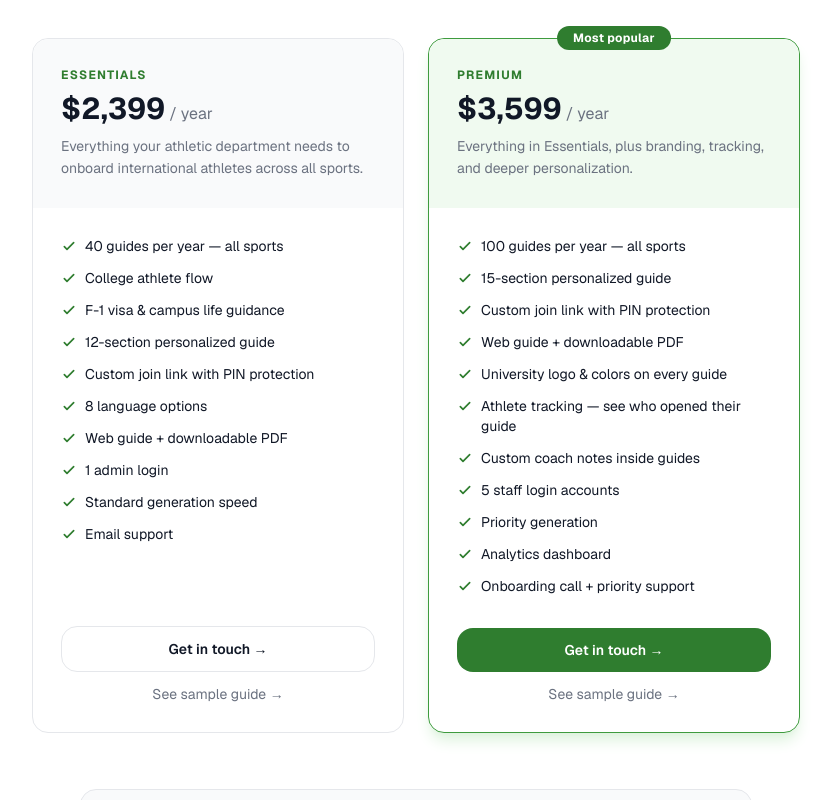
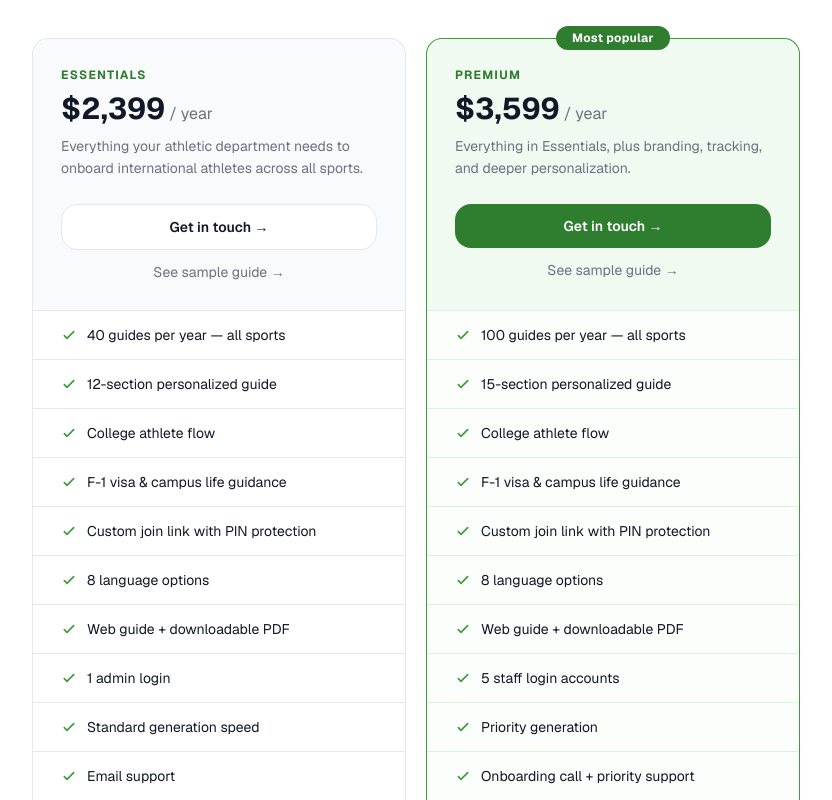
Before and after one commit to cinfantecontact-cell/settlyou, a Next.js app: page /pricing in a window 1280 px wide. Shown: the part 340-1140 px from the top of the page, without its empty margins (224-1056 px from the left). Built offline with nearby package versions, Linux system fonts and the light colour scheme.

Commit message:
Redesign pricing cards as aligned comparison layout

```diff
--- a/app/pricing/page.js
+++ b/app/pricing/page.js
@@ -1,65 +1,20 @@
 import ScrollReveal from "../_components/ScrollReveal";
-
-const COLLEGE_PLANS = [
-  {
-    name: "Essentials",
-    price: "$2,399",
-    description: "Everything your athletic department needs to onboard international athletes across all sports.",
-    highlight: false,
-    demo: "/report/sample-college-essentials",
-    features: [
-      "40 guides per year — all sports",
-      "College athlete flow",
-      "F-1 visa & campus life guidance",
-      "12-section personalized guide",
-      "Custom join link with PIN protection",
-      "8 language options",
-      "Web guide + downloadable PDF",
-      "1 admin login",
-      "Standard generation speed",
-      "Email support",
-    ],
-  },
-  {
-    name: "Premium",
-    price: "$3,599",
-    description: "Everything in Essentials, plus branding, tracking, and deeper personalization.",
-    highlight: true,
-    demo: "/report/sample-college",
-    features: [
-      "100 guides per year — all sports",
-      "15-section personalized guide",
-      "Custom join link with PIN protection",
-      "Web guide + downloadable PDF",
-      "University logo & colors on every guide",
-      "Athlete tracking — see who opened their guide",
-      "Custom coach notes inside guides",
-      "5 staff login accounts",
-      "Priority generation",
-      "Analytics dashboard",
-      "Onboarding call + priority support",
-    ],
-  },
-];
 
 const STATS = [
   {
     number: "~$60",
     label: "per guide with Settlyou Essentials",
     comparison: "vs. $1,500–$3,000 per athlete at relocation firms",
-    accent: "brand",
   },
   {
     number: "10–15 hrs",
     label: "of staff time saved per athlete",
     comparison: "$300–$750 in labor costs eliminated",
-    accent: "brand",
   },
   {
     number: "3–6 mo",
     label: "faster path to peak performance",
     comparison: "Athletes with proper relocation support adapt significantly faster (Journal of Sports Sciences)",
-    accent: "brand",
   },
 ];
 
@@ -71,65 +26,93 @@ const COMPARISON_ROWS = [
   { label: "Available instantly",    firm: "No",             staff: "No",           settl: "Yes" },
 ];
 
-function Check() {
+// Unified feature rows — null means not included in that plan
+const FEATURE_ROWS = [
+  { essentials: "40 guides per year — all sports",         premium: "100 guides per year — all sports" },
+  { essentials: "12-section personalized guide",           premium: "15-section personalized guide" },
+  { essentials: "College athlete flow",                    premium: "College athlete flow" },
+  { essentials: "F-1 visa & campus life guidance",         premium: "F-1 visa & campus life guidance" },
+  { essentials: "Custom join link with PIN protection",    premium: "Custom join link with PIN protection" },
+  { essentials: "8 language options",                      premium: "8 language options" },
+  { essentials: "Web guide + downloadable PDF",            premium: "Web guide + downloadable PDF" },
+  { essentials: "1 admin login",                           premium: "5 staff login accounts" },
+  { essentials: "Standard generation speed",               premium: "Priority generation" },
+  { essentials: "Email support",                           premium: "Onboarding call + priority support" },
+  { essentials: null,                                      premium: "University logo & colors on every guide" },
+  { essentials: null,                                      premium: "Athlete tracking — see who opened their guide" },
+  { essentials: null,                                      premium: "Custom coach notes inside guides" },
+  { essentials: null,                                      premium: "Analytics dashboard" },
+];
+
+function CheckIcon() {
   return (
-    <svg className="w-4 h-4 text-brand-600 shrink-0 mt-0.5" fill="none" viewBox="0 0 24 24" stroke="currentColor">
+    <svg className="w-4 h-4 text-brand-500 shrink-0 mt-0.5" fill="none" viewBox="0 0 24 24" stroke="currentColor">
       <path strokeLinecap="round" strokeLinejoin="round" strokeWidth={2.5} d="M5 13l4 4L19 7" />
     </svg>
   );
 }
 
-function PlanGrid({ plans }) {
+function DashIcon() {
+  return <span className="w-4 h-4 shrink-0 mt-0.5 flex items-center justify-center text-border text-lg leading-none">—</span>;
+}
+
+function PlanComparison() {
   return (
-    <div className="grid grid-cols-1 sm:grid-cols-2 gap-6 max-w-3xl mx-auto">
-      {plans.map((plan) => (
-        <div key={plan.name} className={`rounded-2xl border flex flex-col ${
-          plan.highlight
-            ? "border-brand-500 shadow-lg shadow-brand-100 relative"
-            : "border-border"
-        }`}>
-          {plan.highlight && (
-            <div className="absolute -top-3.5 left-1/2 -translate-x-1/2">
-              <span className="bg-brand-600 text-white text-xs font-bold px-4 py-1 rounded-full tracking-wide">
-                Most popular
-              </span>
+    <div className="max-w-3xl mx-auto">
+      {/* Plan headers */}
+      <div className="grid grid-cols-2 gap-x-5">
+        {/* Essentials header */}
+        <div className="rounded-t-2xl border-t border-x border-border bg-surface p-7">
+          <p className="text-xs font-bold uppercase tracking-widest text-brand-600 mb-2">Essentials</p>
+          <p className="text-3xl font-bold text-foreground mb-1">$2,399<span className="text-base font-normal text-muted"> / year</span></p>
+          <p className="text-sm text-muted leading-relaxed mt-2 mb-6">Everything your athletic department needs to onboard international athletes across all sports.</p>
+          <a href="mailto:hello@settlyou.com" className="block text-center px-6 py-3 rounded-lg text-sm font-semibold border border-border bg-white text-foreground hover:border-brand-400 hover:text-brand-600 transition-colors">
+            Get in touch →
+          </a>
+          <a href="/report/sample-college-essentials" target="_blank" rel="noopener noreferrer" className="mt-3 block text-center text-sm text-muted hover:text-brand-600 transition-colors">
+            See sample guide →
+          </a>
+        </div>
+
+        {/* Premium header */}
+        <div className="rounded-t-2xl border-t border-x border-brand-500 bg-brand-50 p-7 relative">
+          <div className="absolute -top-3.5 left-1/2 -translate-x-1/2">
+            <span className="bg-brand-600 text-white text-xs font-bold px-4 py-1 rounded-full tracking-wide">Most popular</span>
+          </div>
+          <p className="text-xs font-bold uppercase tracking-widest text-brand-600 mb-2">Premium</p>
+          <p className="text-3xl font-bold text-foreground mb-1">$3,599<span className="text-base font-normal text-muted"> / year</span></p>
+          <p className="text-sm text-muted leading-relaxed mt-2 mb-6">Everything in Essentials, plus branding, tracking, and deeper personalization.</p>
+          <a href="mailto:hello@settlyou.com" className="block text-center px-6 py-3 rounded-lg text-sm font-semibold bg-brand-600 text-white hover:bg-brand-700 transition-colors">
+            Get in touch →
+          </a>
+          <a href="/report/sample-college" target="_blank" rel="noopener noreferrer" className="mt-3 block text-center text-sm text-muted hover:text-brand-600 transition-colors">
+            See sample guide →
+          </a>
+        </div>
+      </div>
+
+      {/* Feature rows */}
+      <div className="grid grid-cols-2 gap-x-5">
+        {/* Essentials features column */}
+        <div className="border-x border-b border-border rounded-b-2xl overflow-hidden">
+          {FEATURE_ROWS.map((row, i) => (
+            <div key={i} className={`flex items-start gap-2.5 px-7 py-3.5 text-sm border-t border-border ${row.essentials ? "text-foreground" : "text-muted/40"}`}>
+              {row.essentials ? <CheckIcon /> : <DashIcon />}
+              <span>{row.essentials ?? "Not included"}</span>
             </div>
-          )}
-          <div className={`p-7 rounded-t-2xl ${plan.highlight ? "bg-brand-50" : "bg-surface"}`}>
-            <p className="text-xs font-bold uppercase tracking-widest text-brand-600 mb-2">{plan.name}</p>
-            <p className="text-3xl font-bold text-foreground mb-1">{plan.price}<span className="text-base font-normal text-muted"> / year</span></p>
-            <p className="text-sm text-muted leading-relaxed mt-2">{plan.description}</p>
-          </div>
-          <div className="p-7 flex flex-col flex-1">
-            <ul className="flex flex-col gap-3 flex-1">
-              {plan.features.map((f) => (
-                <li key={f} className="flex items-start gap-2 text-sm text-foreground">
-                  <Check />
-                  <span>{f}</span>
-                </li>
-              ))}
-            </ul>
-            <a
-              href="mailto:hello@settlyou.com"
-              className={`mt-8 block text-center px-6 py-3 rounded-lg text-sm font-semibold transition-colors ${
-                plan.highlight
-                  ? "bg-brand-600 text-white hover:bg-brand-700"
-                  : "bg-white text-foreground border border-border hover:border-brand-400 hover:text-brand-600"
-              }`}
-            >
-              Get in touch →
-            </a>
-            <a
-              href={plan.demo}
-              target="_blank"
-              rel="noopener noreferrer"
-              className="mt-3 block text-center text-sm text-muted hover:text-brand-600 transition-colors"
-            >
-              See sample guide →
-            </a>
-          </div>
+          ))}
         </div>
-      ))}
+
+        {/* Premium features column */}
+        <div className="border-x border-b border-brand-500 rounded-b-2xl overflow-hidden bg-brand-50/30">
+          {FEATURE_ROWS.map((row, i) => (
+            <div key={i} className={`flex items-start gap-2.5 px-7 py-3.5 text-sm border-t border-brand-100 ${row.premium ? "text-foreground" : "text-muted/40"}`}>
+              {row.premium ? <CheckIcon /> : <DashIcon />}
+              <span className={row.essentials === null && row.premium ? "font-medium text-brand-700" : ""}>{row.premium ?? "Not included"}</span>
+            </div>
+          ))}
+        </div>
+      </div>
     </div>
   );
 }
@@ -160,7 +143,7 @@ export default function PricingPage() {
 
       {/* Plans */}
       <section className="px-6 pb-24 max-w-5xl mx-auto w-full">
-        <PlanGrid plans={COLLEGE_PLANS} />
+        <PlanComparison />
 
         {/* Value prop */}
         <div className="mt-14 bg-surface border border-border rounded-2xl px-8 py-8 text-center max-w-2xl mx-auto">
@@ -174,7 +157,6 @@ export default function PricingPage() {
       {/* ROI / Stats section */}
       <section className="bg-surface border-t border-b border-border py-24 px-6">
         <div className="max-w-5xl mx-auto">
-
           <ScrollReveal>
             <div className="text-center mb-16">
               <span className="text-xs font-bold uppercase tracking-[0.2em] text-brand-600 mb-3 block">The math</span>
@@ -185,7 +167,6 @@ export default function PricingPage() {
             </div>
           </ScrollReveal>
 
-          {/* 3 stat cards */}
           <div className="grid grid-cols-1 sm:grid-cols-3 gap-6 mb-16">
             {STATS.map((s, i) => (
               <ScrollReveal key={s.number} delay={i * 120}>
@@ -199,7 +180,6 @@ export default function PricingPage() {
             ))}
           </div>
 
-          {/* Comparison table */}
           <ScrollReveal delay={100}>
             <div className="overflow-hidden rounded-2xl border border-border">
               <table className="w-full text-sm">
@@ -208,9 +188,7 @@ export default function PricingPage() {
                     <th className="text-left px-6 py-4 text-xs font-bold uppercase tracking-widest text-muted bg-surface w-1/4">Per athlete</th>
                     <th className="text-center px-6 py-4 text-xs font-bold uppercase tracking-widest text-muted bg-surface">Relocation firm</th>
                     <th className="text-center px-6 py-4 text-xs font-bold uppercase tracking-widest text-muted bg-surface">In-house staff</th>
-                    <th className="text-center px-5 py-4 text-xs font-bold uppercase tracking-widest text-brand-600 bg-brand-50 border-l border-brand-100">
-                      Settlyou
-                    </th>
+                    <th className="text-center px-5 py-4 text-xs font-bold uppercase tracking-widest text-brand-600 bg-brand-50 border-l border-brand-100">Settlyou</th>
                   </tr>
                 </thead>
                 <tbody>
@@ -226,7 +204,6 @@ export default function PricingPage() {
               </table>
             </div>
           </ScrollReveal>
-
         </div>
       </section>
 
```
